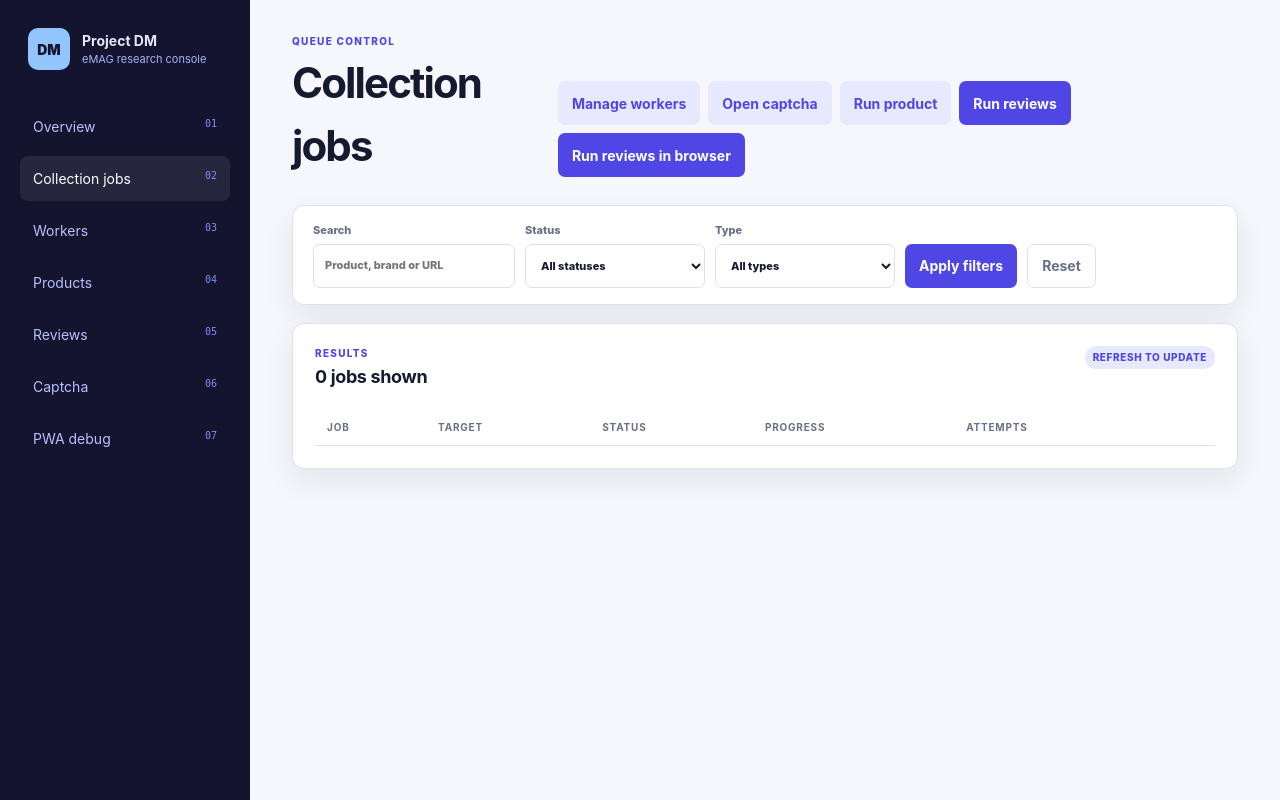
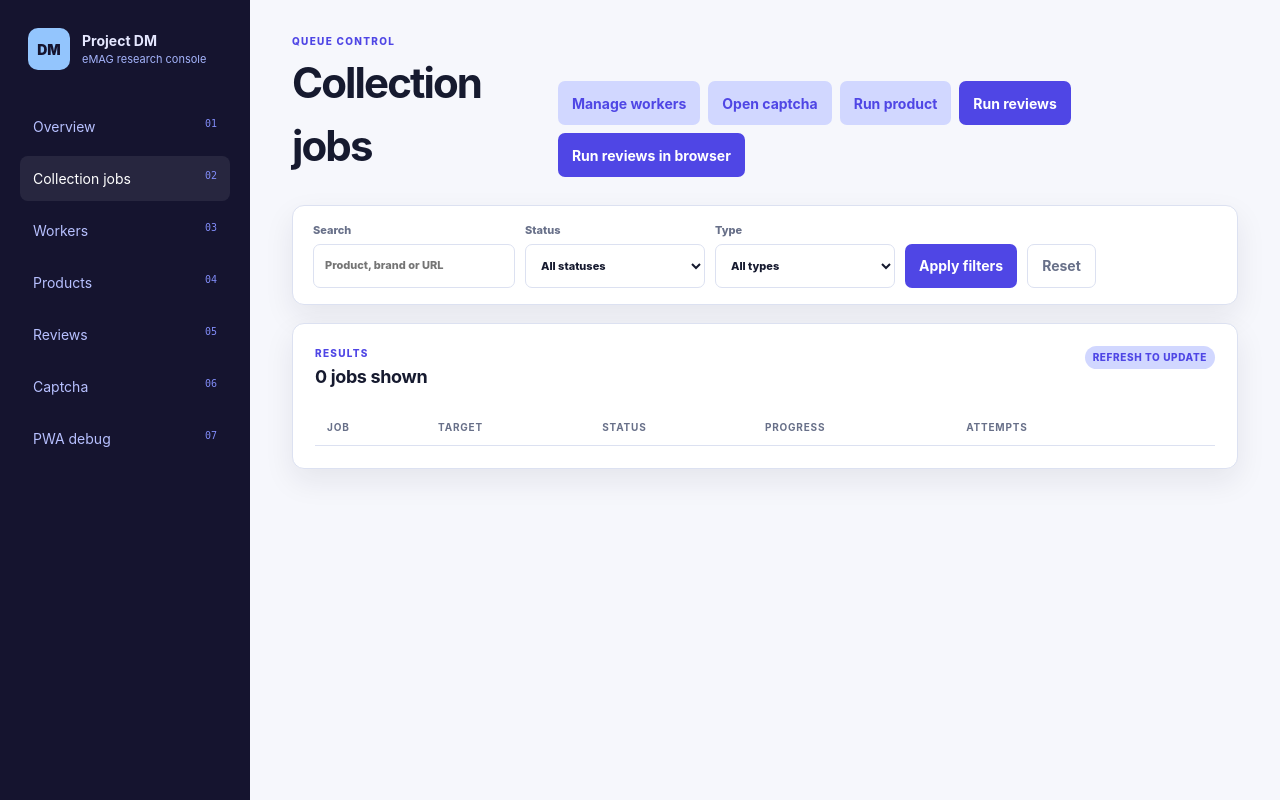
Before and after one commit to AndyStan112/project_dm, a FastAPI app: page /jobs in a window 1280 px wide. Run offline with FastAPI, Linux system fonts and the light colour scheme; lists and menus that the app fills with data are empty.

Commit message:
modif color

```diff
--- a/src/project_dm/web/static/app.css
+++ b/src/project_dm/web/static/app.css
@@ -5,7 +5,7 @@
   --paper: #f6f7fc;
   --panel: #ffffff;
   --green: #4f46e5;
-  --green-soft: #e6e9ff;
+  --green-soft: #D1D7FF;
   --orange: #2563eb;
   --red: #b53d3d;
   --nav: #15142f;
```
